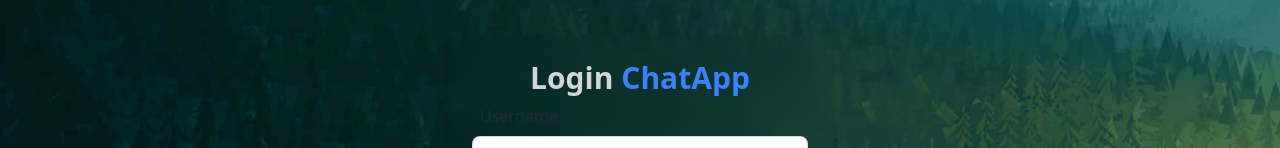
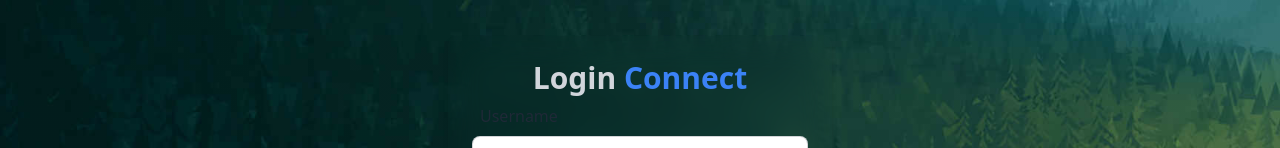
Before and after one commit to KelvinMhacwilson/Chat-App, a React (Vite) app in the folder frontend/: page /login in a window 1280 px wide. Shown: the part 208-356 px from the top of the page. Built offline with nearby package versions, Linux system fonts and the light colour scheme.

Commit message:
Changed to Connect

```diff
--- a/frontend/src/pages/login/Login.jsx
+++ b/frontend/src/pages/login/Login.jsx
@@ -16,7 +16,7 @@
     <div className="flex flex-col items-center justify-center min-w-96 mx-auto">
       <div className="w-full p-6 rounded-lg shadow-md bg-gray-400 bg-clip-padding backdrop-filter backdrop-blur-lg bg-opacity-0">
         <h1 className="text-3xl font-semibold text-center text-gray-300">
-          Login <span className="text-blue-500">ChatApp</span>
+          Login <span className="text-blue-500">Connect</span>
         </h1>
         <form onSubmit={handleSubmit}>
           <div>
--- a/frontend/src/pages/signup/SignUp.jsx
+++ b/frontend/src/pages/signup/SignUp.jsx
@@ -27,7 +27,7 @@
     <div className="flex flex-col items-center justify-center min-w-96 mx-auto">
       <div className="w-full p-6 rounded-lg shadow-md bg-gray-400 bg-clip-padding backdrop-filter backdrop-blur-lg bg-opacity-0">
         <h1 className="text-3xl font-semibold text-center text-gray-300">
-          Sign Up <span className="text-blue-500">ChatApp</span>
+          Sign Up <span className="text-blue-500">Connect</span>
         </h1>
         <form onSubmit={handleSubmit}>
           <div>
```
